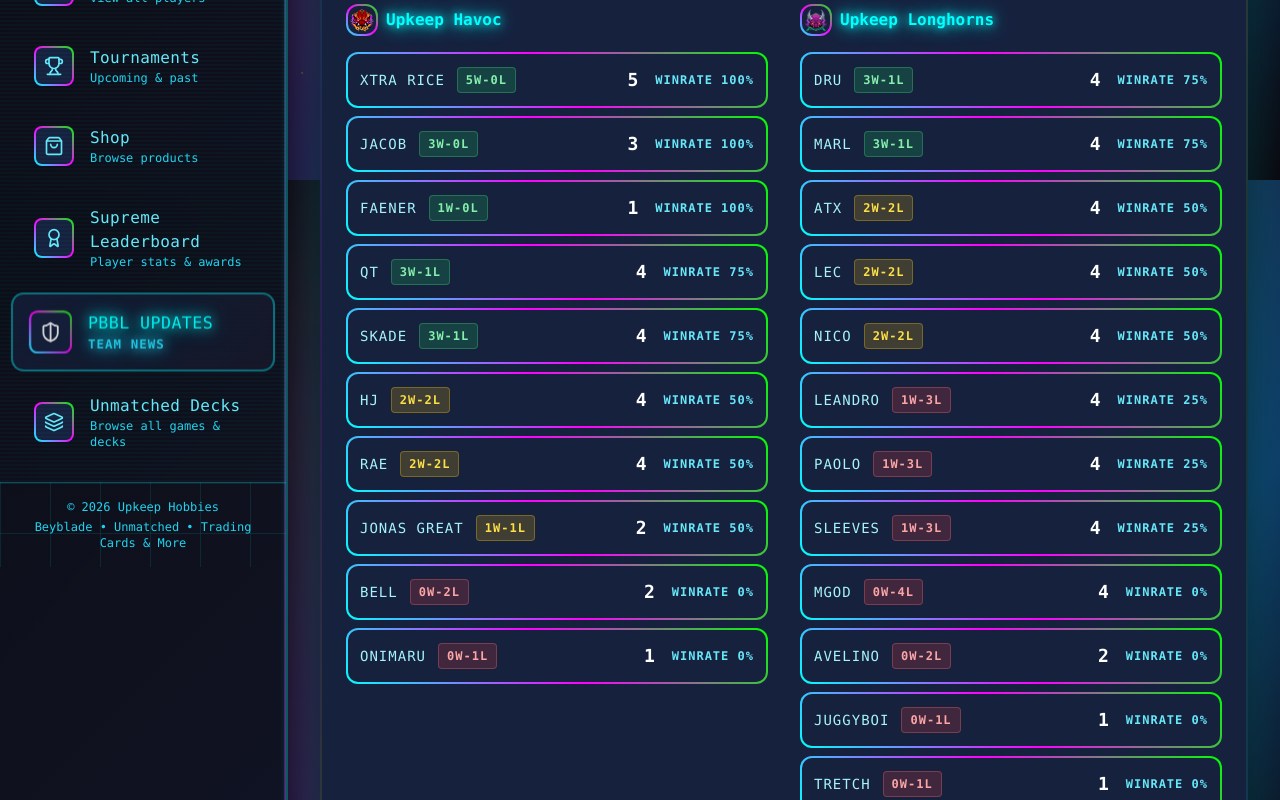
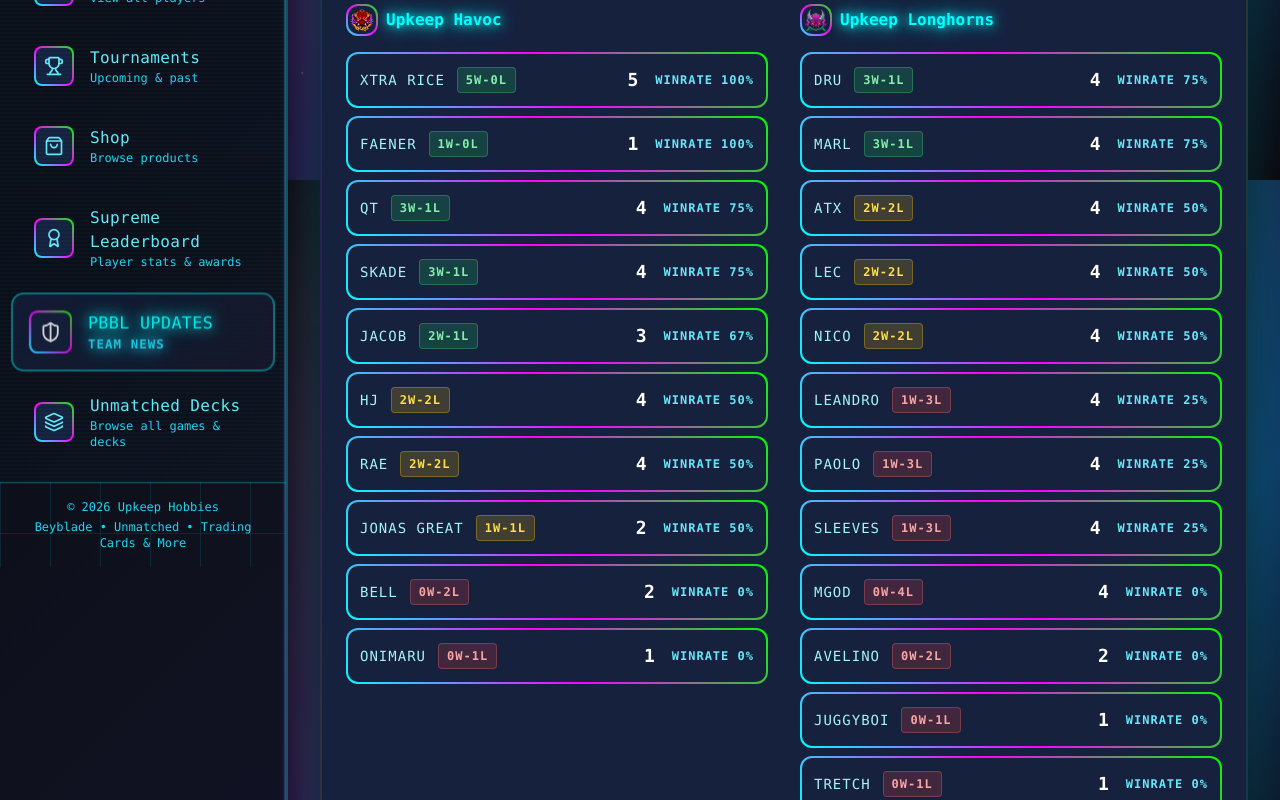
Before and after one commit to raikiri24/upkeep-hobbies, a React (Vite) app: page /pbbl-team-updates in a window 1280 px wide. Shown: the part 620-1420 px from the top of the page. Built offline with nearby package versions, Linux system fonts and the light colour scheme.

Commit message:
deploy it now

```diff
--- a/components/PBBLTeamUpdates.tsx
+++ b/components/PBBLTeamUpdates.tsx
@@ -66,7 +66,7 @@ const PBBLTeamUpdates: React.FC = () => {
         { name: "Skade", points: 4, opponentScore: 1, result: "Win" },
         { name: "QT", points: 4, opponentScore: 0, result: "Win" },
         { name: "Rae", points: 4, opponentScore: 3, result: "Win" },
-        { name: "Jacob", points: 0, opponentScore: 4, result: "Win" },
+        { name: "Jacob", points: 0, opponentScore: 4, result: "Lose" },
       ],
     },
     {
```
